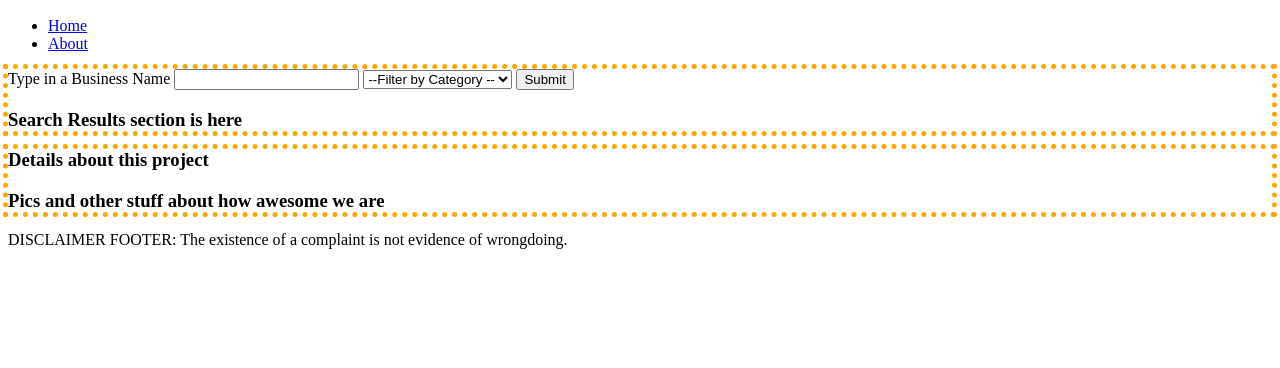
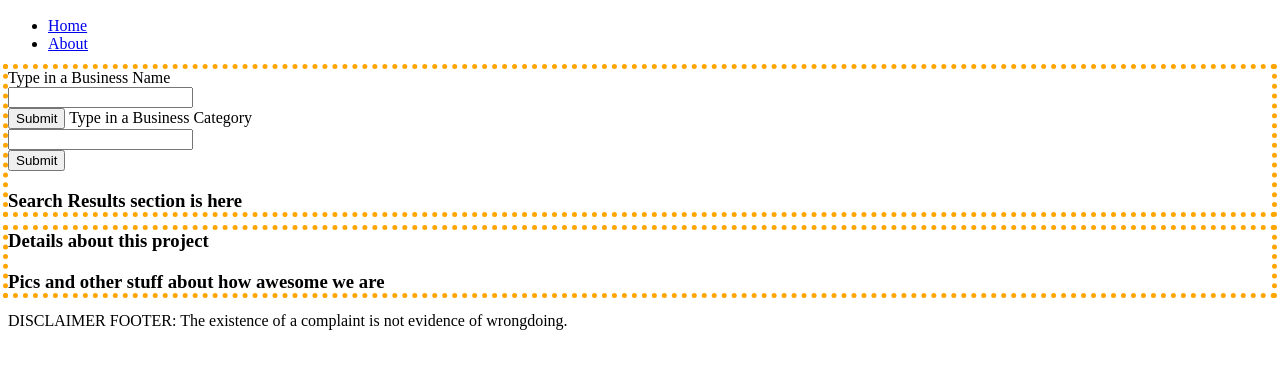
Before and after one commit to JudyVue/Code301Project, a website: page index.html in a window 1280 px wide. Shown: the part 50-418 px from the top of the page. Drawn offline with Linux system fonts and the light colour scheme; no server answers.

Commit message:
judy changed biz category dropdown menu to sesearch bar and made input fields block style via css

```diff
--- a/css/base.css
+++ b/css/base.css
@@ -1,3 +1,7 @@
 section {
   outline: dotted 5px orange;
 }
+
+input {
+  display: block;
+}
--- a/index.html
+++ b/index.html
@@ -28,11 +28,14 @@
             <label>
               Type in a Business Name
             </label>
-            <input type="search">
+            <input id="business_name" type="search">
             </input>
-            <select id="category-filter">
-              <option> --Filter by Category -- </option>
-            </select>
+            <button type="submit">Submit</button>
+            <label>
+              Type in a Business Category
+            </label>
+            <input id="category_name">
+            </input>
             <button type="submit">Submit</button>
           </form>
         </article>
```
